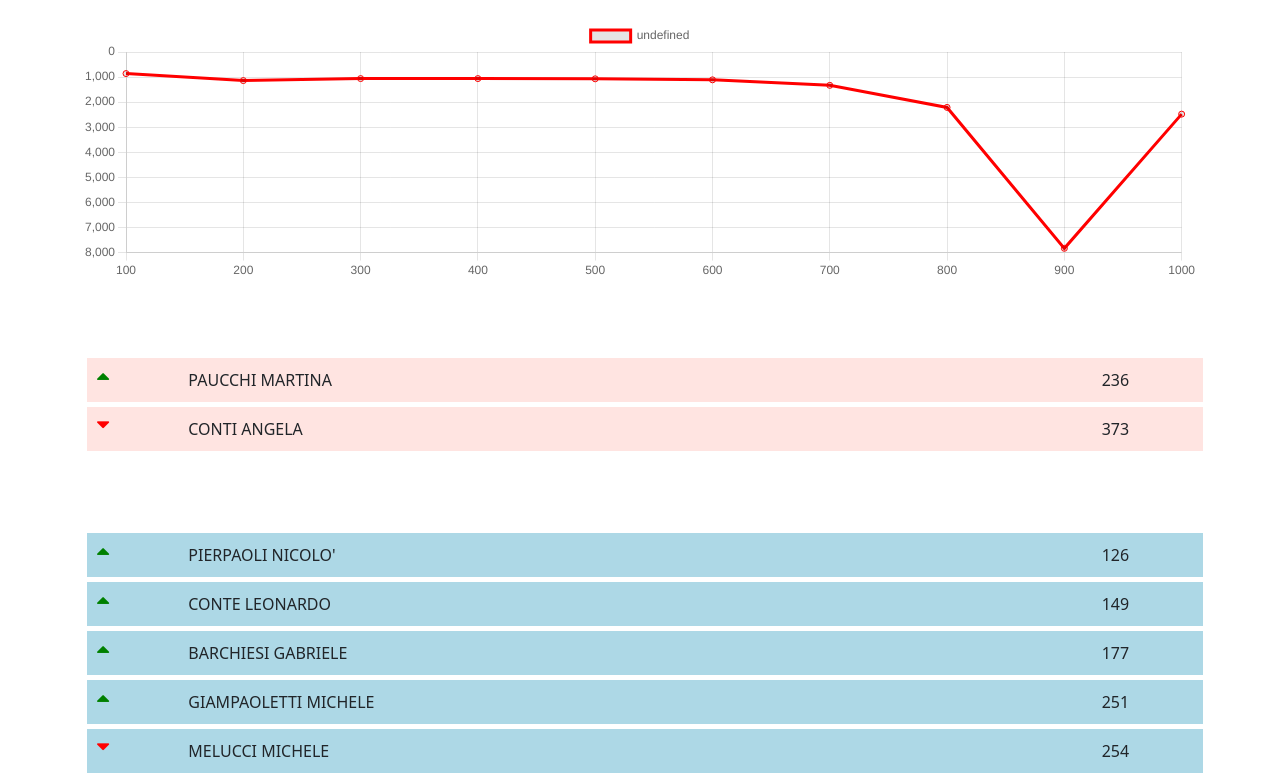
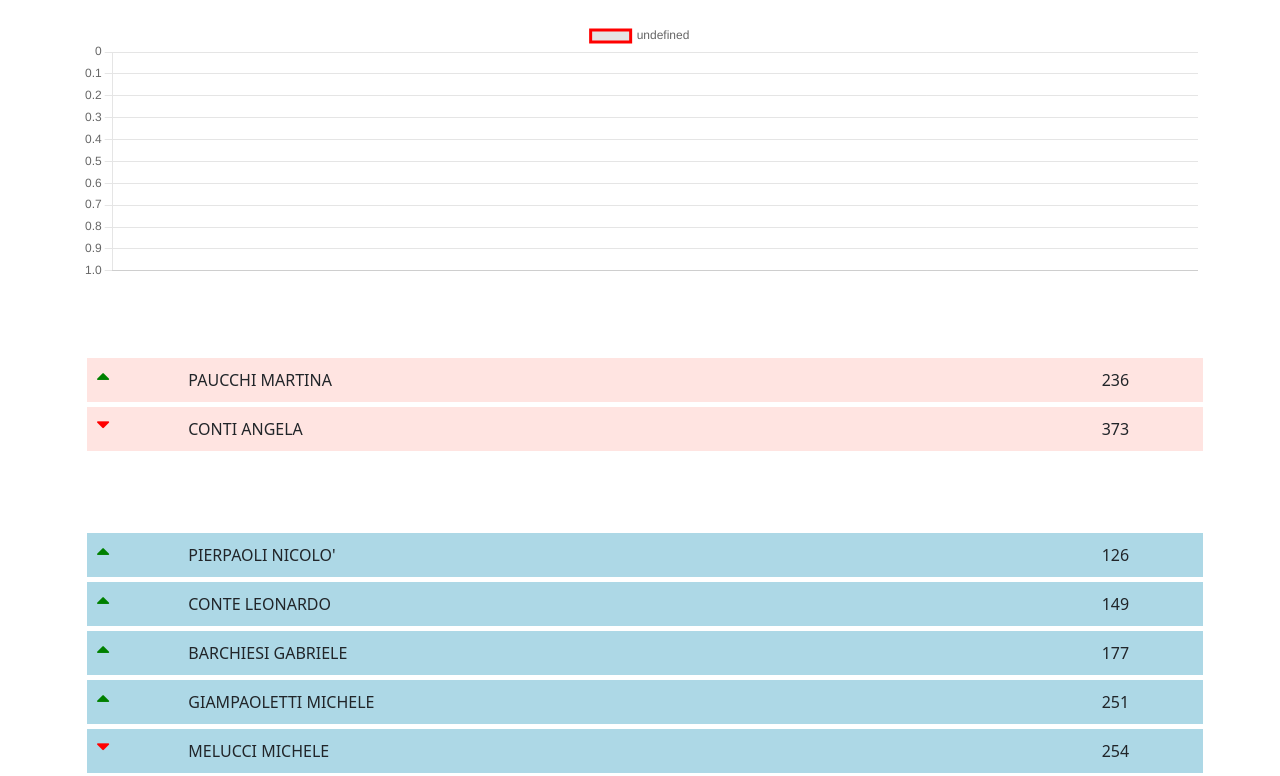
Before and after one commit to qina83/private_ranking_fitet, a website: page index.html in a window 1280 px wide. Shown: the top 776 px of the page. Drawn offline with nearby package versions, Linux system fonts and the light colour scheme.

Commit message:
aggiornamento classifica del Mon Jun 05 2023

```diff
--- a/index.html
+++ b/index.html
@@ -90,14 +90,14 @@
 
     function createChart() {
 
-        const xValues = [100, 200, 300, 400, 500, 600, 700, 800, 900, 1000];
+        const xValues = [];
 
         return new Chart("myChart", {
             type: "line",
             data: {
                 labels: xValues,
                 datasets: [{
-                    data: [860, 1140, 1060, 1060, 1070, 1110, 1330, 2210, 7830, 2478],
+                    data: [],
                     borderColor: "red",
                     fill: false
                 }]
```
